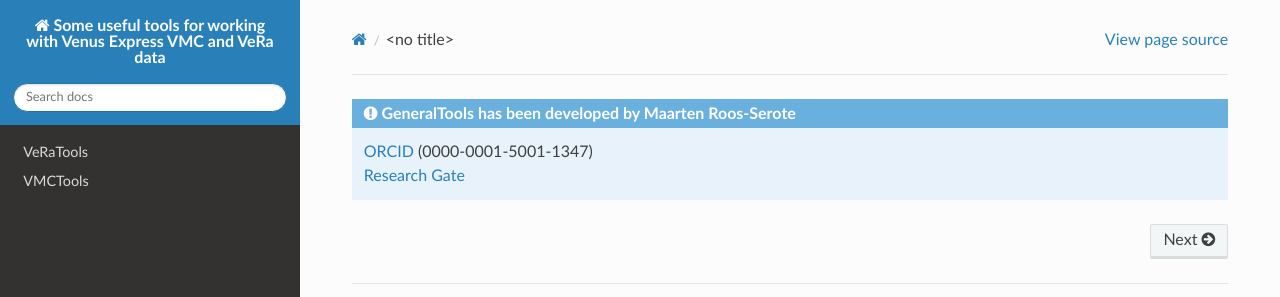
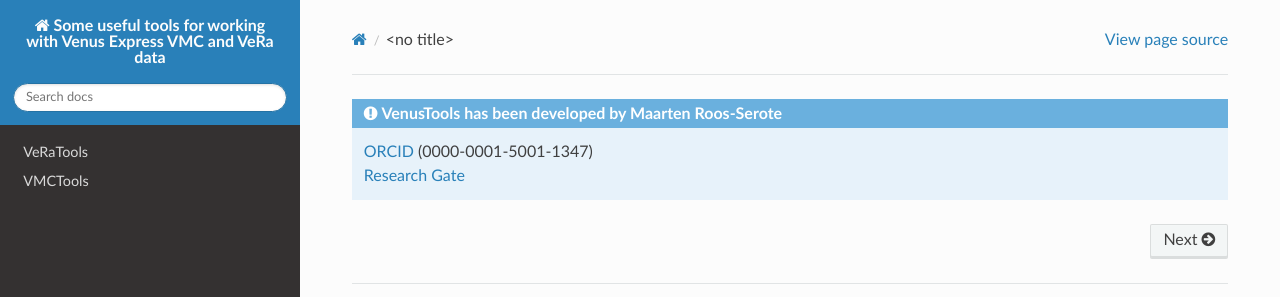
Before and after one commit to PleaseStateTheNatureOfYourInquiry/VenusTools, a Sphinx documentation site: the page built from docs/index.rst, in a window 1280 px wide. Shown: the top 297 px of the page. Built offline with Sphinx 7.4.7 and the Read the Docs theme 2.0.0, drawn with Linux system fonts in a browser that asks for light colours.

Commit message:
Docs update

```diff
--- a/docs/index.rst
+++ b/docs/index.rst
@@ -1,6 +1,6 @@
 
 
-.. admonition:: GeneralTools has been developed by Maarten Roos-Serote
+.. admonition:: VenusTools has been developed by Maarten Roos-Serote
 
     | `ORCID <https://orcid.org/my-orcid?orcid=0000-0001-5001-1347>`_ (0000-0001-5001-1347)
     | `Research Gate <https://www.researchgate.net/profile/Maarten-Roos-Serote>`_
@@ -10,6 +10,5 @@
 .. toctree::
    :hidden:
 
-
    veratools
    vmctools
--- a/docs/veratools.rst
+++ b/docs/veratools.rst
@@ -2,6 +2,7 @@
 
 VeRaTools
 ====================
+
 
 
 | :py:meth:`~.readVeRaTAB`
```
Also changed, not shown: docs/vmctools.rst (line endings or trailing spaces).
